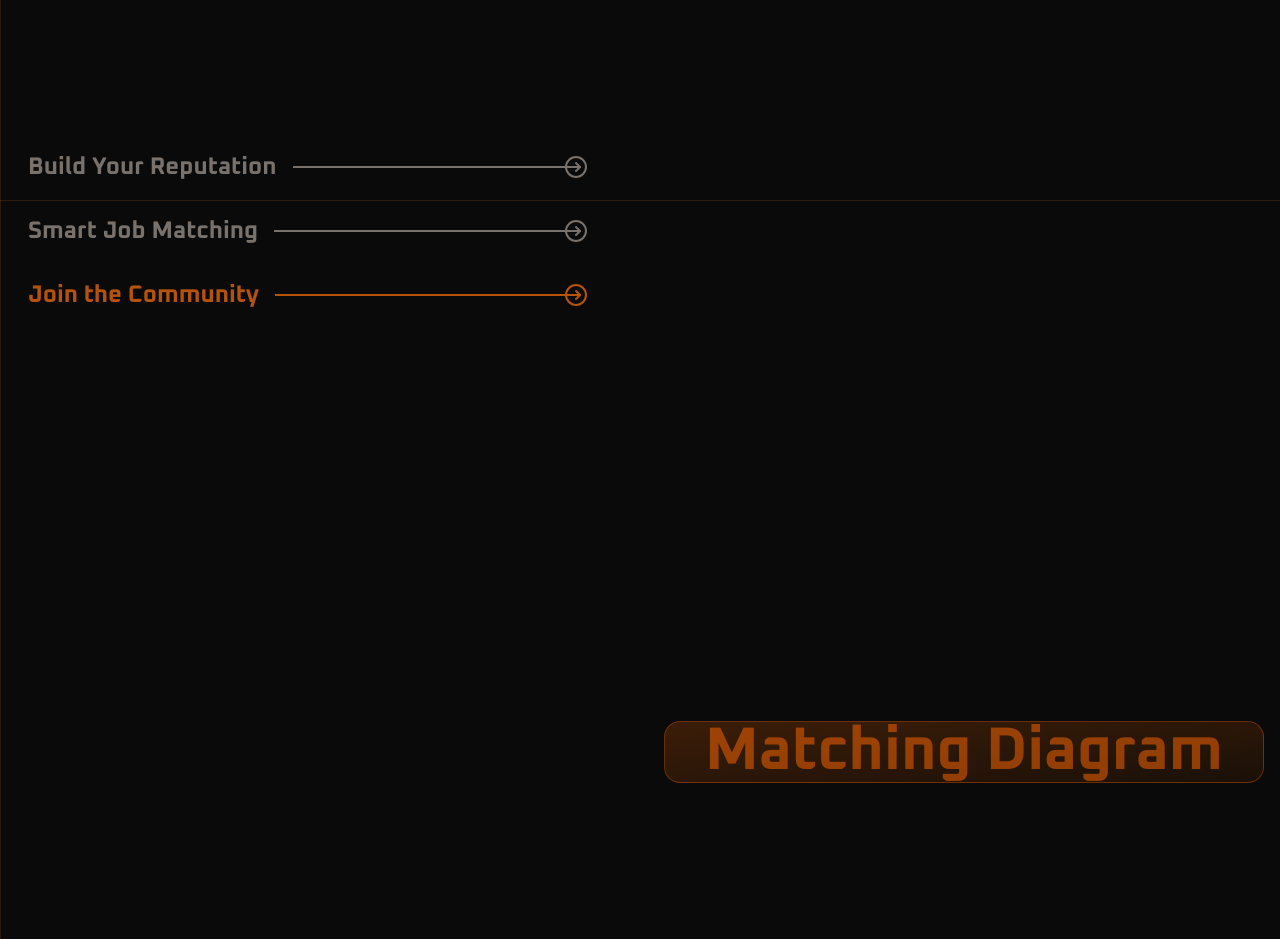
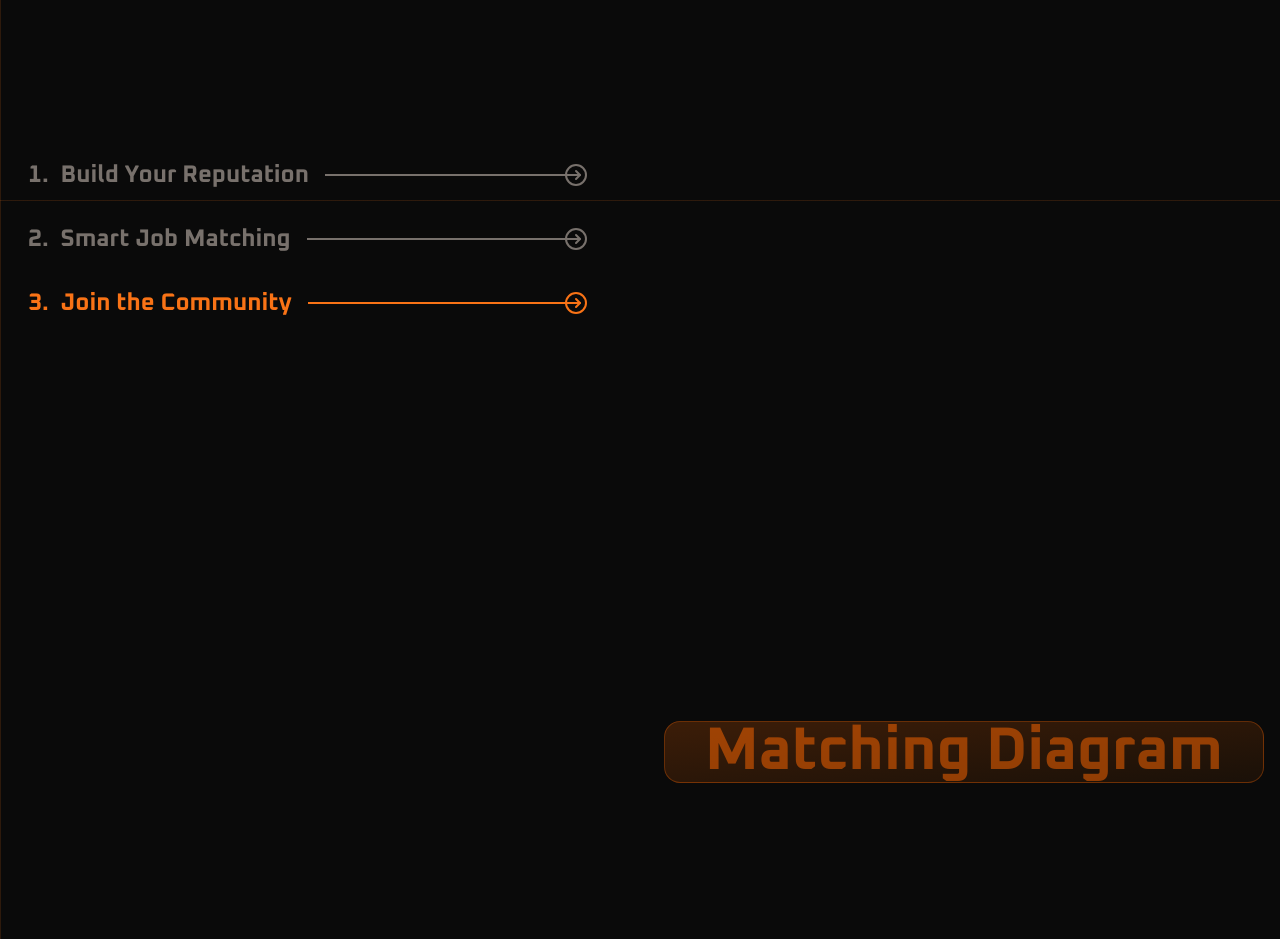
Before and after one commit to SiddharthManjul/pipeline, a Next.js app in the folder frontend/: page / in a window 1280 px wide. Shown: the part 2200-3139 px from the top of the page. Built offline with nearby package versions, Linux system fonts and the light colour scheme; no server answers.

Commit message:
minor updates

```diff
--- a/frontend/components/landing/ScrollSections.tsx
+++ b/frontend/components/landing/ScrollSections.tsx
@@ -3,7 +3,7 @@
 
 import React, { useState, useRef, useEffect } from 'react';
 import { motion, useScroll, useTransform } from 'framer-motion';
-import { ArrowRight, ArrowRightCircle } from 'lucide-react';
+import { ArrowBigDownDash, ArrowBigRightIcon, ArrowRight, ArrowRightCircle, ArrowRightCircleIcon } from 'lucide-react';
 import { FuturisticButton as Button } from '@/components/ui/futuristic-button';
 
 interface Section {
@@ -125,25 +125,28 @@ export const ScrollSections = () => {
             </motion.div>
 
             {/* Navigation Links - Bottom of sticky side */}
-            <div className="space-y-2 mt-100">
+            <div className="space-y-2 mt-102">
               {sections.map((section, index) => (
                 <button
                   key={section.id}
                   onClick={() => scrollToSection(index)}
                   className={`w-full p-3 transition-all duration-300 text-left flex items-center justify-between group ${
                     activeSection === index
-                      ? 'text-primary'
+                      ? 'text-[#F97316]'
                       : 'text-muted-foreground hover:text-primary'
                   }`}
                 >
-                  <h3 className="text-2xl font-bold">{section.headline}</h3>
+                  <h3 className="text-2xl font-bold flex items-center gap-3">
+                    <span>{index + 1}.</span>
+                    <span>{section.headline}</span>
+                  </h3>
                   <div className="flex items-center flex-1 mx-4">
                     <div className={`h-0.5 w-full transition-all duration-300 ${
                       activeSection === index
-                        ? 'bg-primary'
+                        ? 'bg-[#F97316]'
                         : 'bg-muted-foreground group-hover:bg-primary'
                     }`} />
-                    <ArrowRightCircle className="h-6 w-6 -ml-2 shrink-0" />
+                    <ArrowRightCircleIcon className="h-6 w-6 -ml-2 shrink-0" />
                   </div>
                 </button>
               ))}
```
